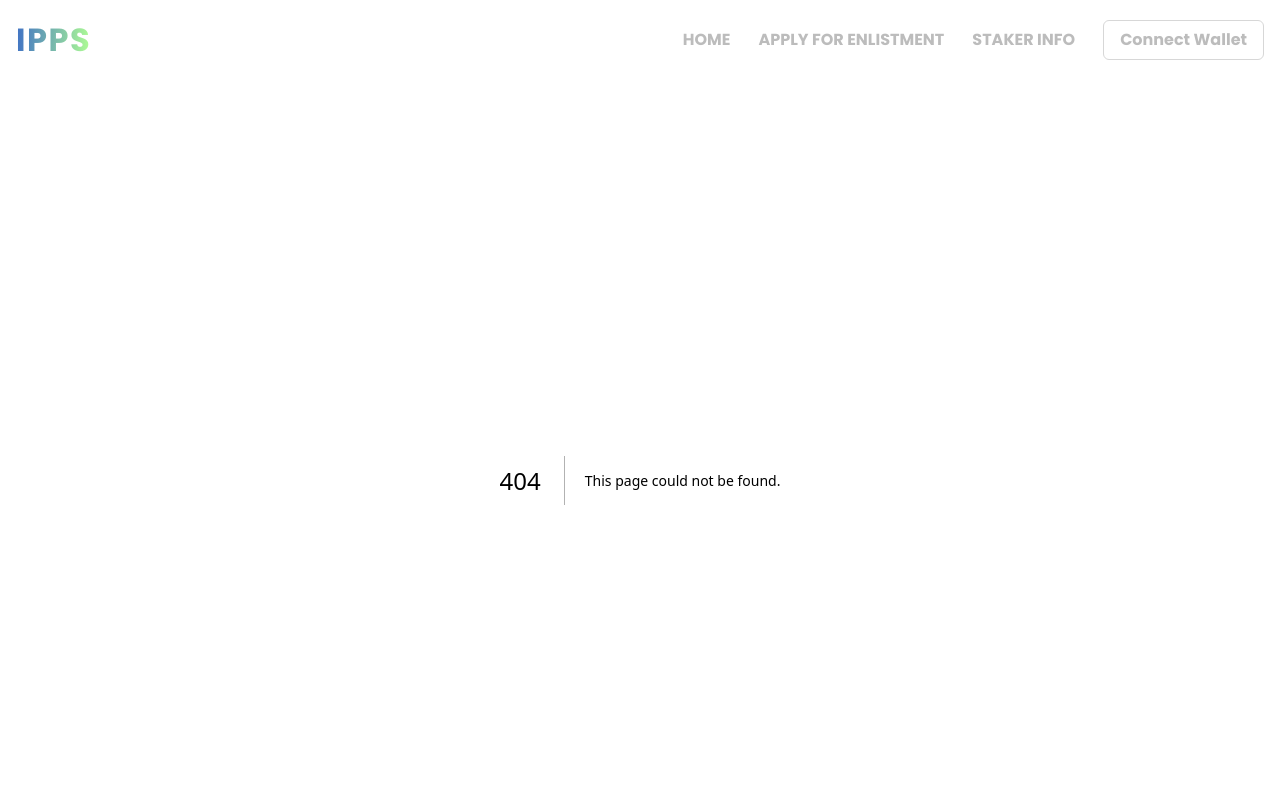
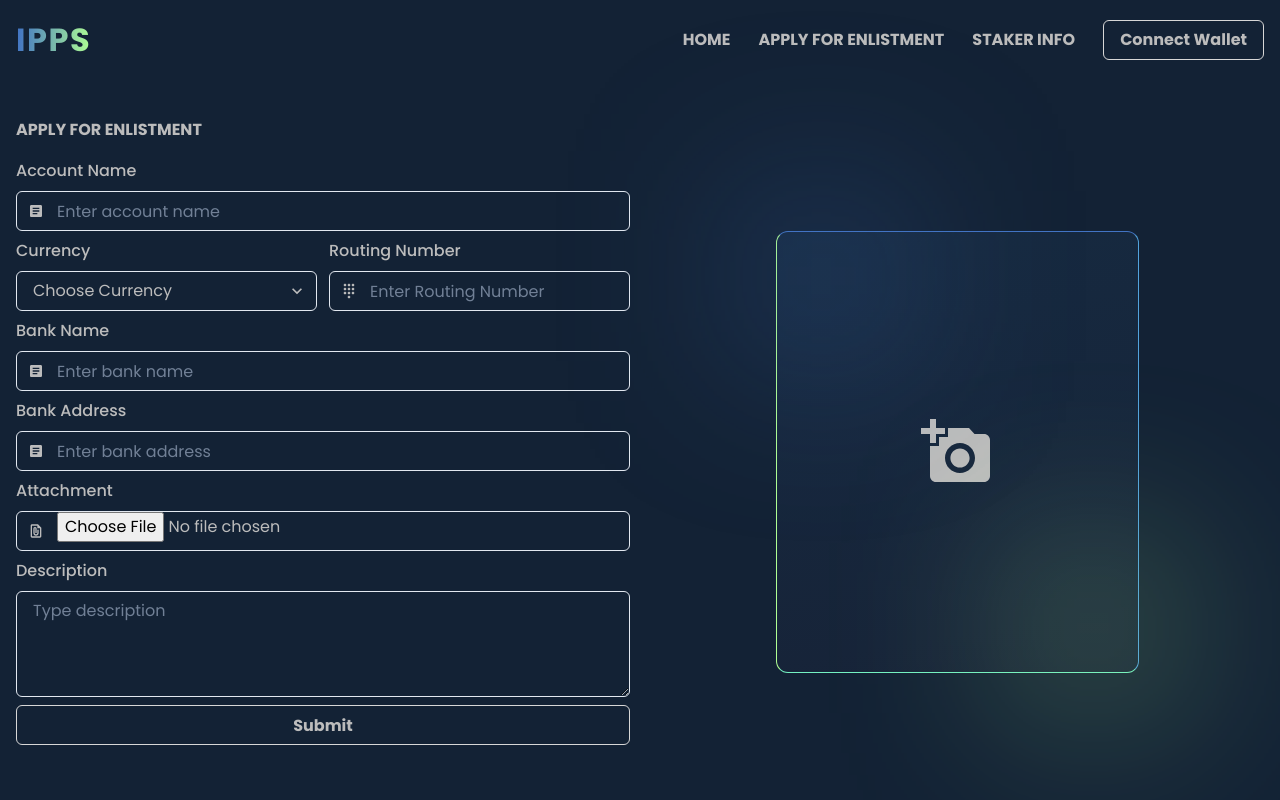
Before and after one commit to leveorxyz/IPPS, a Next.js app in the folder frontend/: page / in a window 1280 px wide. Before the commit this address had no page. Shown: the top 800 px of the page. Built offline with nearby package versions, Linux system fonts and the light colour scheme.

Commit message:
Added apply page

```diff
--- /dev/null
+++ b/frontend/pages/index.tsx
@@ -0,0 +1,13 @@
+import type { NextPage } from 'next';
+import { Container } from '@chakra-ui/react';
+import Apply from '../components/Apply/Apply';
+
+const Home: NextPage = () => {
+  return (
+    <Container maxW="container.xl" py={10}>
+      <Apply />
+    </Container>
+  );
+};
+
+export default Home;
```
